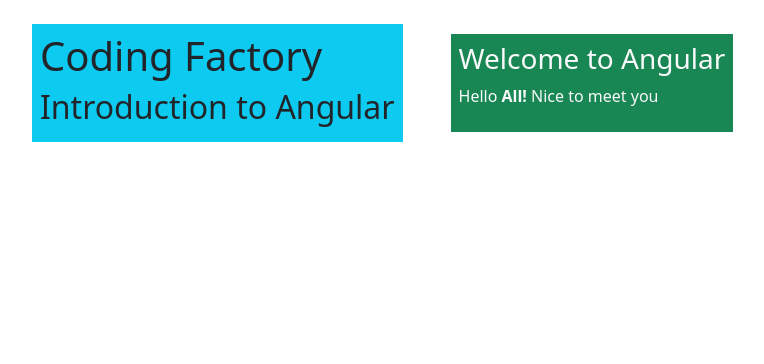
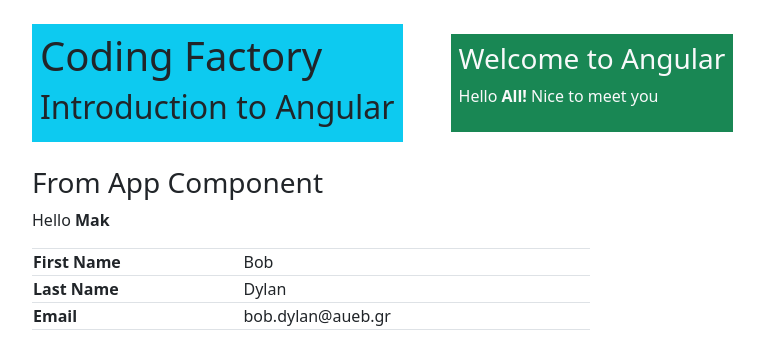
Before and after one commit to makisragkousis/cf-angular-introduction, an Angular app: page / in a window 1280 px wide. Shown: the top 364 px of the page, without its empty margins (50-814 px from the left). Built offline with nearby package versions, Linux system fonts and the light colour scheme.

Commit message:
feat: add user data binding and update app component template

```diff
--- a/src/app/app.html
+++ b/src/app/app.html
@@ -10,3 +10,25 @@
     </div>
   </div>
 </div>
+
+<div class="container mt-4">
+  <h3>From App Component</h3>
+  <p>
+    Hello <strong>{{ name }}</strong>
+  </p>
+
+  <table class="table table-bordered w-50">
+    <tr>
+      <td class="fw-semibold">First Name</td>
+      <td class="ps-2">{{ user.firstname }}</td>
+    </tr>
+    <tr>
+      <td class="fw-semibold">Last Name</td>
+      <td class="ps-2">{{ user.lastname }}</td>
+    </tr>
+    <tr>
+      <td class="fw-semibold">Email</td>
+      <td class="ps-2">{{ user.email }}</td>
+    </tr>
+  </table>
+</div>
--- a/src/app/app.ts
+++ b/src/app/app.ts
@@ -1,4 +1,5 @@
 import { Component, signal } from '@angular/core';
+import { email } from '@angular/forms/signals';
 import { RouterOutlet } from '@angular/router';
 
 @Component({
@@ -9,4 +10,11 @@ import { RouterOutlet } from '@angular/router';
 })
 export class App {
   protected readonly title = signal('angular-introduction');
+  // Step 1 One way Binding
+  name = 'Mak';
+  user = {
+    firstname: 'Bob',
+    lastname: 'Dylan',
+    email: 'bob.dylan@aueb.gr',
+  };
 }
```
